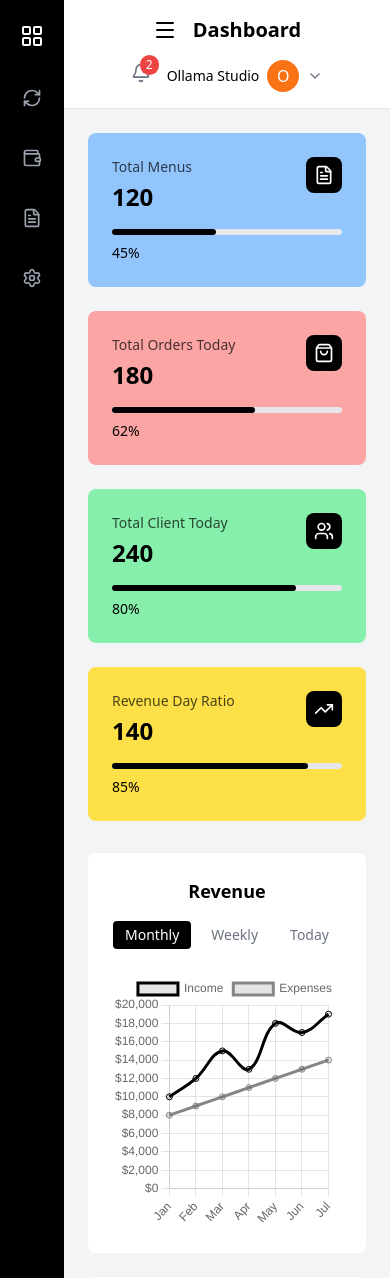
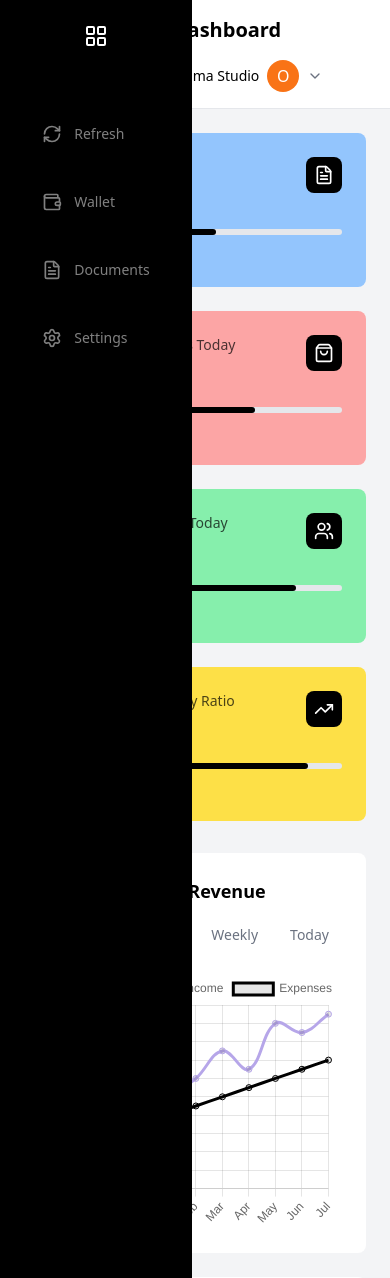
Before and after one commit to hshashishekhar/django_dashboard, a Django app: page /dashboard/ in a window 390 px wide. Shown: the top 1278 px of the page. Run offline with Django 5.2, Linux system fonts and the light colour scheme; a user stored in the database is signed in; some libraries are stand-ins or nearby versions.

Commit message:
Sidebar on hover reveal and made responsive

```diff
--- a/dashboard/templates/dashboard/dashboard.html
+++ b/dashboard/templates/dashboard/dashboard.html
@@ -46,39 +46,122 @@
         border: 1px solid #e5e7eb; /* Add a border for better visibility */
         border-radius: 0.5rem; /* Rounded corners */
     }
+}
+/* Base styles for the sidebar */
+#sidebar {
+    width: 64px; /* Fixed width for collapsed state */
+    background-color: black;
+    flex-direction: column;
+    align-items: center;
+    padding-top: 1.5rem; /* Add vertical padding */
+    gap: 2rem; /* Space between items */
+    transition: width 0.3s ease-in-out; /* Smooth width transition */
+    position: fixed; /* Fix the sidebar in place */
+    top: 0; /* Stick to the top */
+    left: 0; /* Stick to the left */
+    height: 100vh; /* Full height */
+    z-index: 50; /* Ensure it appears above other elements */
+    overflow: hidden; /* Prevent content from overflowing */
+}
 
+/* Expanded state on hover */
+#sidebar:hover {
+    width: 192px; /* Fixed width for expanded state */
+}
+
+/* Icon container */
+#sidebar .text-white {
+    display: flex;
+    justify-content: center;
+    align-items: center;
+    width: 100%;
+}
+
+/* Navigation buttons */
+#sidebar nav button {
+    display: flex;
+    align-items: center;
+    justify-content: flex-start;
+    width: 100%;
+    padding: 0.75rem; /* Ensure proper padding */
+    color: gray; /* Default icon color */
+    transition: color 0.3s ease-in-out; /* Smooth color transition */
+}
+
+/* Icons */
+#sidebar nav button i {
+    width: 1.25rem; /* Fixed size for icons */
+    height: 1.25rem;
+    transition: transform 0.3s ease-in-out; /* Optional: Add subtle animation */
+}
+
+/* Text labels */
+#sidebar nav button span {
+    margin-left: 0.75rem; /* Spacing between icon and text */
+    font-size: 0.875rem; /* Smaller font size */
+    opacity: 0; /* Hidden by default */
+    transition: opacity 0.3s ease-in-out; /* Smooth fade-in effect */
+    white-space: nowrap; /* Prevent text wrapping */
+}
+
+/* Hover effects */
+#sidebar:hover nav button span {
+    opacity: 1; /* Show text on hover */
+}
+
+#sidebar nav button:hover {
+    color: white; /* Change icon color on hover */
+}
+
+/* Main content styling */
+.main-content {
+    margin-left: 64px; /*Match the collapsed width of the sidebar
+    padding: 1rem; /* Add padding for spacing */
+    transition: none; /* No transition for content */
+    position: relative; /* Ensure content stays in place */
+    z-index: 10; /* Ensure content stays below the sidebar */
 }
     </style>
 </head>
 <body>
     <div class="flex h-screen bg-gray-100">
         <!-- Sidebar -->
-        <div id="sidebar" class="w-16 bg-black flex flex-col items-center py-6 space-y-8 lg:w-20">
+        <div id="sidebar" class="w-16 bg-black flex flex-col items-center py-6 space-y-8 lg:w-20 hover:w-48 transition-all duration-300 group">
+            <!-- Logo or Icon -->
             <div class="text-white">
                 <i data-lucide="layout-grid" class="w-6 h-6"></i>
             </div>
+            <!-- Navigation Buttons -->
             <nav class="flex flex-col space-y-6">
-                <button class="p-2 text-gray-400 hover:text-white transition-colors">
+                <!-- Refresh Button -->
+                <button class="p-2 text-gray-400 hover:text-white transition-colors flex items-center">
                     <i data-lucide="refresh-cw" class="w-5 h-5"></i>
+                    <span class="ml-2 text-sm opacity-0 group-hover:opacity-100 transition-opacity duration-300">Refresh</span>
                 </button>
-                <button class="p-2 text-gray-400 hover:text-white transition-colors">
+                <!-- Wallet Button -->
+                <button class="p-2 text-gray-400 hover:text-white transition-colors flex items-center">
                     <i data-lucide="wallet" class="w-5 h-5"></i>
+                    <span class="ml-2 text-sm opacity-0 group-hover:opacity-100 transition-opacity duration-300">Wallet</span>
                 </button>
-                <button class="p-2 text-gray-400 hover:text-white transition-colors">
+                <!-- File Text Button -->
+                <button class="p-2 text-gray-400 hover:text-white transition-colors flex items-center">
                     <i data-lucide="file-text" class="w-5 h-5"></i>
+                    <span class="ml-2 text-sm opacity-0 group-hover:opacity-100 transition-opacity duration-300">Documents</span>
                 </button>
-                <button class="p-2 text-gray-400 hover:text-white transition-colors">
+                <!-- Settings Button -->
+                <button class="p-2 text-gray-400 hover:text-white transition-colors flex items-center">
                     <i data-lucide="settings" class="w-5 h-5"></i>
+                    <span class="ml-2 text-sm opacity-0 group-hover:opacity-100 transition-opacity duration-300">Settings</span>
                 </button>
             </nav>
         </div>
 
         <!-- Main Content -->
-        <div class="flex-1 overflow-auto">
+        <div class="flex-1 overflow-auto main-content">
             <!-- Header -->
             <header class="bg-white p-4 flex flex-col md:flex-row items-center justify-between border-b">
                 <div class="flex items-center space-x-4 mb-4 md:mb-0">
-                    <i id="menuButton" data-lucide="menu" class="w-6 h-6 cursor-pointer"></i>
+                    <!-- <i id="menuButton" data-lucide="menu" class="w-6 h-6 cursor-pointer"></i> -->
                     <h1 class="text-xl font-semibold">Dashboard</h1>
                 </div>
                 <div class="flex items-center space-x-4">
@@ -375,21 +458,14 @@
         // Initialize Lucide icons
         lucide.createIcons();
 
-        // Toggle Sidebar Functionality
-        const menuButton = document.getElementById('menuButton');
-        const sidebar = document.getElementById('sidebar');
+        // // Toggle Sidebar Functionality
+        // const menuButton = document.getElementById('menuButton');
+        // const sidebar = document.getElementById('sidebar');
 
-        menuButton.addEventListener('click', () => {
-            sidebar.classList.toggle('hidden');
-        });
+        // menuButton.addEventListener('click', () => {
+        //     sidebar.classList.toggle('hidden');
+        // });
 
-        // Check for saved user preference on page load
-        const savedTheme = localStorage.getItem('theme');
-        if (savedTheme === 'dark') {
-        document.documentElement.classList.add('dark');
-        } else {
-        document.documentElement.classList.remove('dark');
-        }
 
         // Chart data for different time periods
         const chartData = {
@@ -443,14 +519,14 @@
                         {
                             label: 'Income',
                             data: chartData.revenue.monthly.income,
-                            borderColor: '#000000',
+                            borderColor: '#B6A6E9',
                             tension: 0.4,
                             fill: false
                         },
                         {
                             label: 'Expenses',
                             data: chartData.revenue.monthly.expenses,
-                            borderColor: '#848785',
+                            borderColor: '#000000',
                             tension: 0.4,
                             fill: false
                         }
@@ -493,7 +569,7 @@
                         {
                             label: 'Deliveries',
                             data: chartData.orders.weekly.deliveries,
-                            backgroundColor: '#848785',
+                            backgroundColor: '#B6A6E9',
                             barThickness: 20,
                             borderRadius: 4
                         }
```
